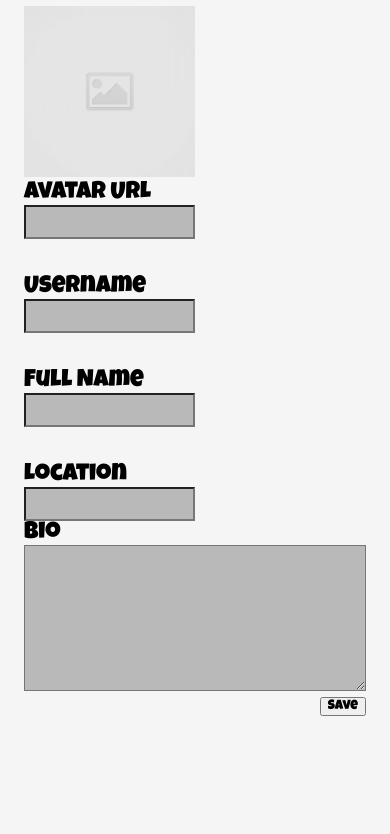
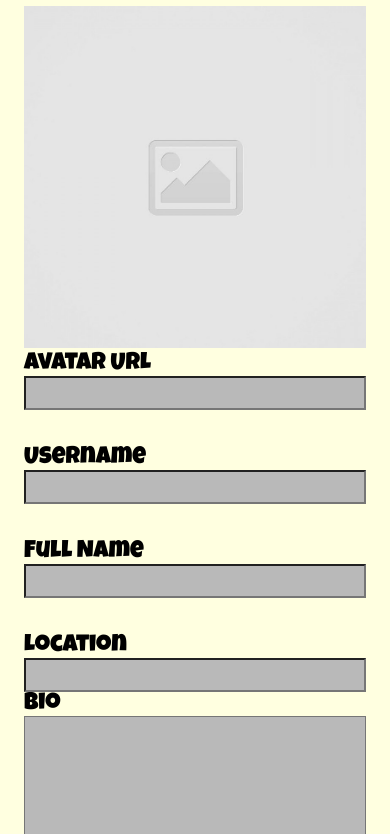
Before and after one commit to josh-tjiauw/code-journal, a website: page index.html in a window 390 px wide. Shown: the part 120-954 px from the top of the page. Before the commit the page ends 844 px from the top, so only its background shows below. Drawn offline with Linux system fonts and the light colour scheme.

Commit message:
Fixed the @media for the forms and added a bg color

```diff
--- a/css/layout.css
+++ b/css/layout.css
@@ -32,9 +32,3 @@
     width: 50%;
   }
 }
-
-@media (max-width: 768px) {
-  .row{
-    display: block;
-  }
-}
--- a/css/reset.css
+++ b/css/reset.css
@@ -4,5 +4,5 @@
 
 body {
   margin: 0;
-  background-color: whitesmoke;
+  background-color: lightyellow;
 }
--- a/css/styles.css
+++ b/css/styles.css
@@ -7,8 +7,6 @@ header {
   font-size: 24px;
   position: relative;
 }
-
-
 
 .column-half {
   width: 50%;
@@ -49,3 +47,13 @@ textarea:active {
 #save-button {
   float: right;
 }
+
+@media (max-width: 768px) {
+  .row {
+    display: block;
+  }
+
+  .column-half {
+    width: 100%;
+  }
+}
```
